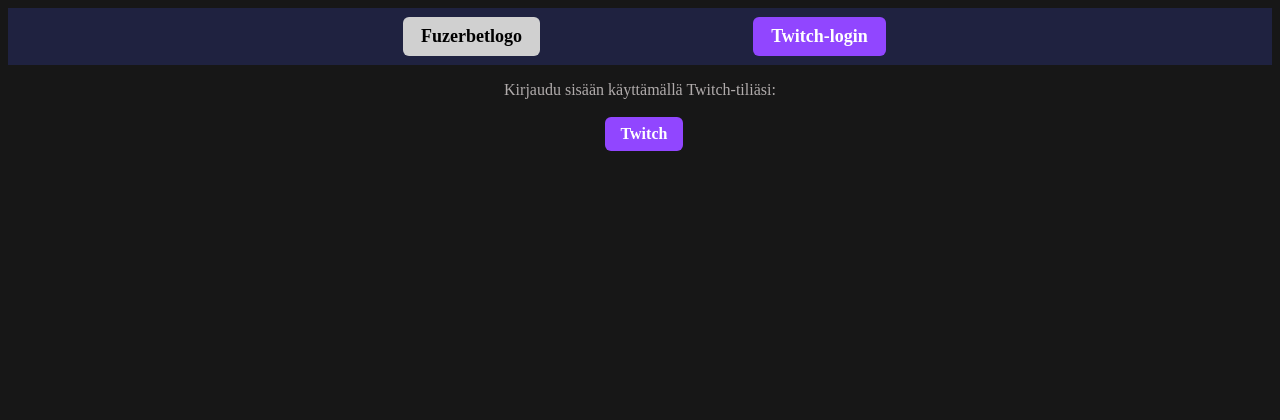
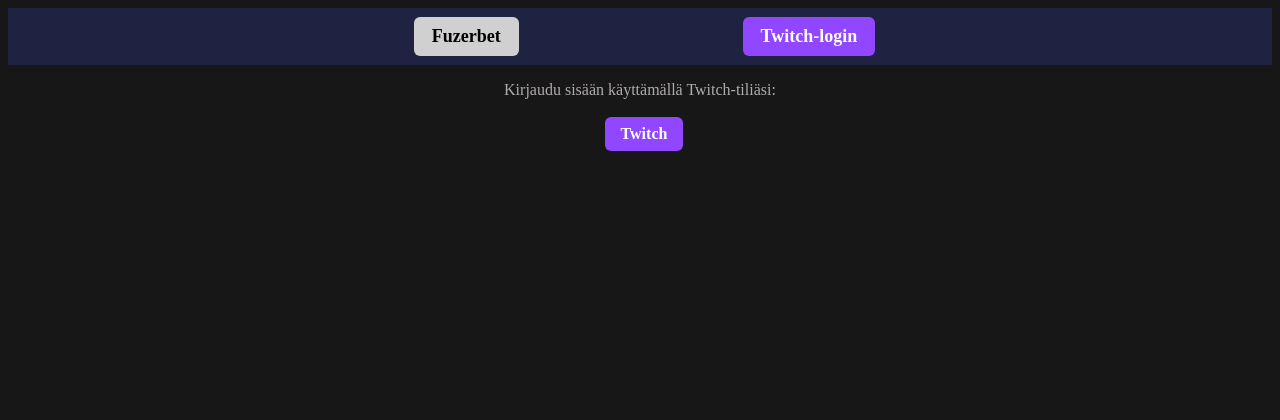
Before and after one commit to enwrath/fuzerbet, a Django app: page / in a window 1280 px wide. Shown: the top 420 px of the page. Run offline with Django 3.2, Linux system fonts and the light colour scheme; some libraries are stand-ins or nearby versions.

Commit message:
change title, "logo"text

```diff
--- a/betsite/betapp/templates/home.html
+++ b/betsite/betapp/templates/home.html
@@ -4,7 +4,7 @@
     <meta charset="UTF-8">
     <meta name="viewport" content="width=device-width, initial-scale=1.0">
     <meta http-equiv="X-UA-Compatible" content="ie=edge">
-    <title>Fuzer bet beta v0.000001.1.0001</title>
+    <title>Fuzerbet</title>
     {% load static %}
 
     <link rel="stylesheet" type="text/css" href="{% static 'style.css' %}">
@@ -16,7 +16,7 @@
     {% if user.is_authenticated %}
     <header>
       <div id="headercontent" class="maxwidth">
-        <a href="/" class="mainlogo">Fuzerbetlogo</a>
+        <a href="/" class="mainlogo">Fuzerbet</a>
         <span>Pisteet: <span id="points"></span></span>
       </div>
       <div id="headernavigation" class="maxwidth">
@@ -38,7 +38,7 @@
     {% else %}
     <header>
       <div id="headercontent" class="maxwidth">
-        <a href="/" class="mainlogo">Fuzerbetlogo</a>
+        <a href="/" class="mainlogo">Fuzerbet</a>
         <a href="{% provider_login_url "twitch" next="/" %}" class="button">Twitch-login</a>
       </div>
     </header>
```
